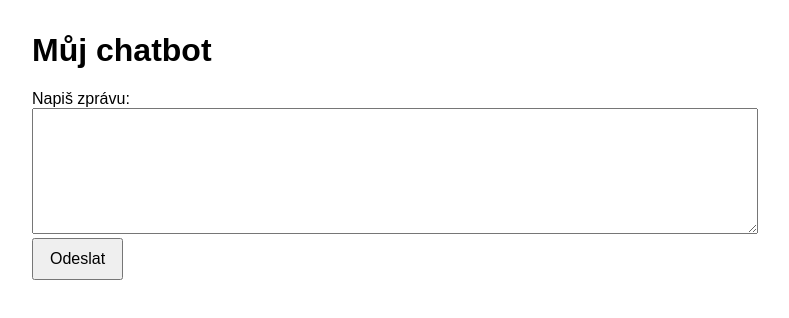
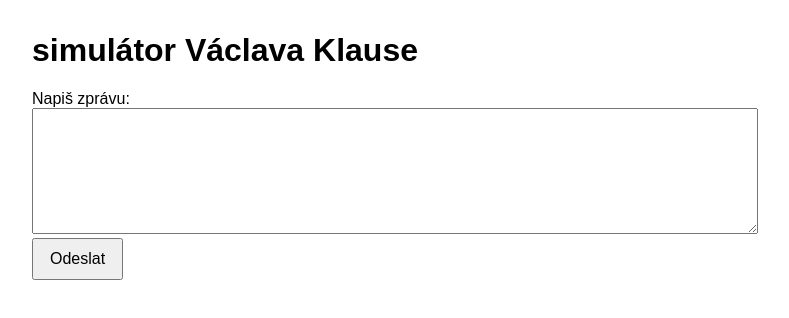
Before and after one commit to sirjiri-del/muj-chatbot, a website: page public/index.html in a window 1280 px wide. Shown: the whole page, without its empty margins (248-1037 px from the left). Drawn offline with Linux system fonts and the light colour scheme.

Commit message:
Update index.html

```diff
--- a/public/index.html
+++ b/public/index.html
@@ -14,7 +14,7 @@
     </style>
   </head>
   <body>
-    <h1>Můj chatbot</h1>
+    <h1>simulátor Václava Klause</h1>
 
     <div id="chat"></div>
 
```
